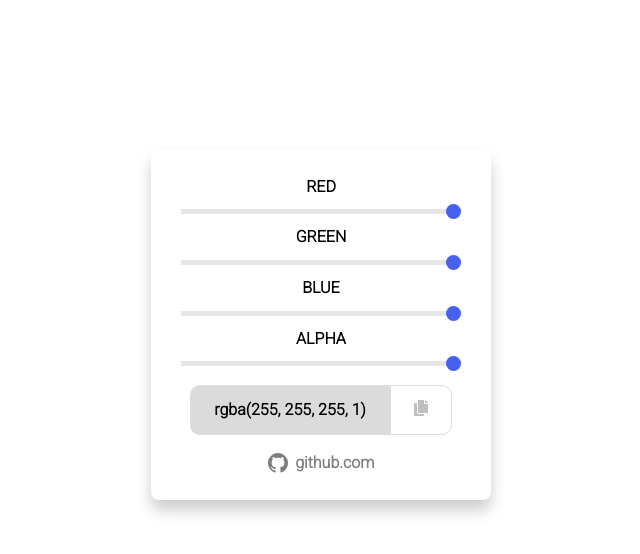
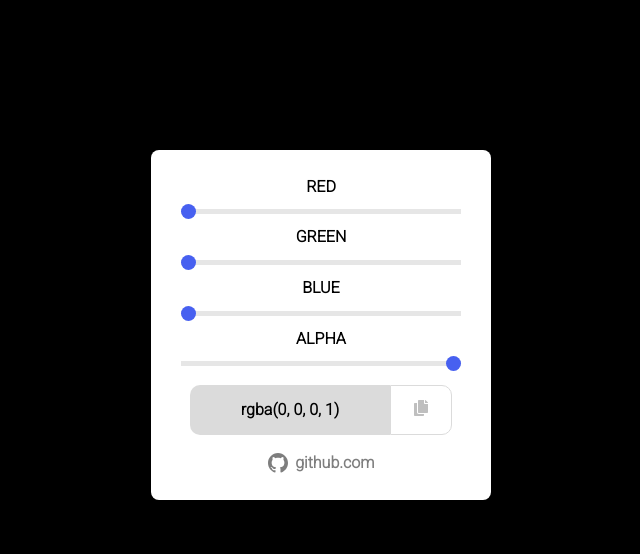
Before and after one commit to timurkaev/rgba-generator, a React (Create React App) app: page / in a window 1280 px wide. Shown: the top 554 px of the page, without its empty margins (319-959 px from the left). Built offline with nearby package versions, Linux system fonts and the light colour scheme.

Commit message:
default value

```diff
--- a/src/Components/Generator.tsx
+++ b/src/Components/Generator.tsx
@@ -5,9 +5,9 @@ import { AiOutlineCheck } from 'react-icons/ai';
 import { FaCopy } from 'react-icons/fa';
 
 const Generator: React.FC = () => {
-  const [red, setRed] = React.useState<string>('255');
-  const [green, setGreen] = React.useState<string>('255');
-  const [blue, setBlue] = React.useState<string>('255');
+  const [red, setRed] = React.useState<string>('0');
+  const [green, setGreen] = React.useState<string>('0');
+  const [blue, setBlue] = React.useState<string>('0');
   const [alpha, setAlpha] = React.useState<string>('1');
 
   const [copied, setCopied] = React.useState<boolean>(false);
```
